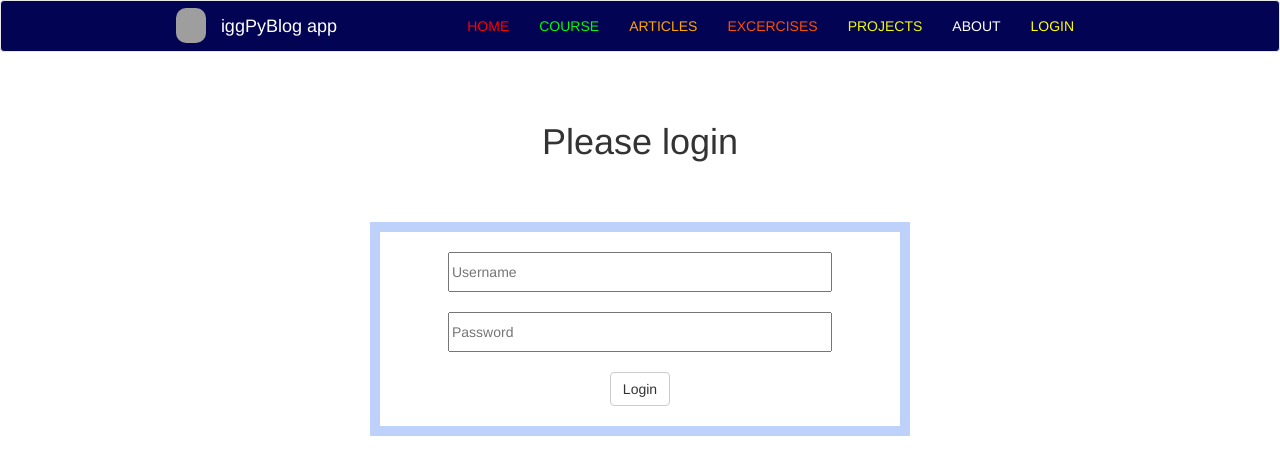
After one commit to iggProjects/iggPyBlog, a Flask app: page /login in a window 1280 px wide. The commit adds this page. Shown: the top 475 px of the page. Run offline with Flask 2, Linux system fonts and the light colour scheme; some libraries are stand-ins or nearby versions; grey boxes are pictures that could not be loaded.

Commit message:
add simple login  & update bitakora

```diff
--- a/app.py
+++ b/app.py
@@ -1,10 +1,11 @@
 #
 
-from flask import Flask, render_template, url_for, request
+from flask import Flask, render_template, url_for, redirect, request
+# LoginManager
+
 from article_data import Articles
 from excercise_data import Excercises
 import os
-
 
 app = Flask(__name__)
 
@@ -32,11 +33,9 @@ def articles():
 def display_article():
     article = 1
     id = int(request.args['id'])
-    #print("len Articles",len(Articles))
     for i in range(len(Articles)):
         if Articles[i]['id'] == id:
             article = Articles[i]
-    #print(id," -- ", article, " -- " , Articles[1])
     return render_template('article.html', article = article)
 
 @app.route('/excercises')
@@ -63,7 +62,21 @@ def project():
 def about():
     return render_template('about.html')
 
+# Route for handling the login page logic
+@app.route('/login', methods=['GET', 'POST'])
+def login():
+    error = None
+    if request.method == 'POST':
+        if request.form['username'] != 'admin' or request.form['password'] != 'admin':
+            error = 'Invalid Credentials. Please try again.'
+        else:
+            #return redirect(url_for('home'))
+            return render_template('home.html')
+
+    return render_template('login.html', error=error)
+
+
 
 if __name__ == '__main__':
-
+    #login.run(debug=True)
     app.run(debug=True)
--- a/templates/includes/_navbar.html
+++ b/templates/includes/_navbar.html
@@ -22,6 +22,7 @@
           <li><a href="/excercises" style="color:rgb(251, 79, 6)">EXCERCISES</a></li>
           <li><a href="/project" style="color:rgb(239, 251, 6)">PROJECTS</a></li>
           <li><a href="/about" style="color:white">ABOUT</a></li>
+          <li><a href="/login" style="color:yellow">LOGIN</a></li>
         </ul>
 
       </div>
--- /dev/null
+++ b/templates/login.html
@@ -0,0 +1,22 @@
+{% extends 'layout.html' %}
+
+{% block body %}
+    <div class="container disp-cols-cent" style="width:50%;">
+        <h1 style="text-align: center; margin-top: 50px;;">Please login</h1>
+
+        {% if error %}
+            <p class="error" style="margin-top: 20px; text-align: center; color:rgb(255, 68, 0)"><strong>Error:</strong> {{ error }}</p>
+        {% endif %}
+
+        <div style="margin-top:50px; padding:20px;text-align: center; border:10px solid rgb(190, 209, 250)">
+            <form  action="" method="post">
+                <input style="width: 80%; height: 40px;" type="text" placeholder="Username" name="username" value="{{ request.form.username }}">
+                <br><br>
+                <input style="width: 80%; height: 40px;" type="password" placeholder="Password" name="password" value="{{ request.form.password }}">
+                <br><br>
+                <input class="btn btn-default" type="submit" value="Login">
+            </form>
+        </div>
+
+    </div>
+{% endblock %}
```
Also changed, not shown: login.py (added, +22 -0 lines), z-bitakora.txt (+8 -2 lines), static/dir_struct_login.jpg (added).
